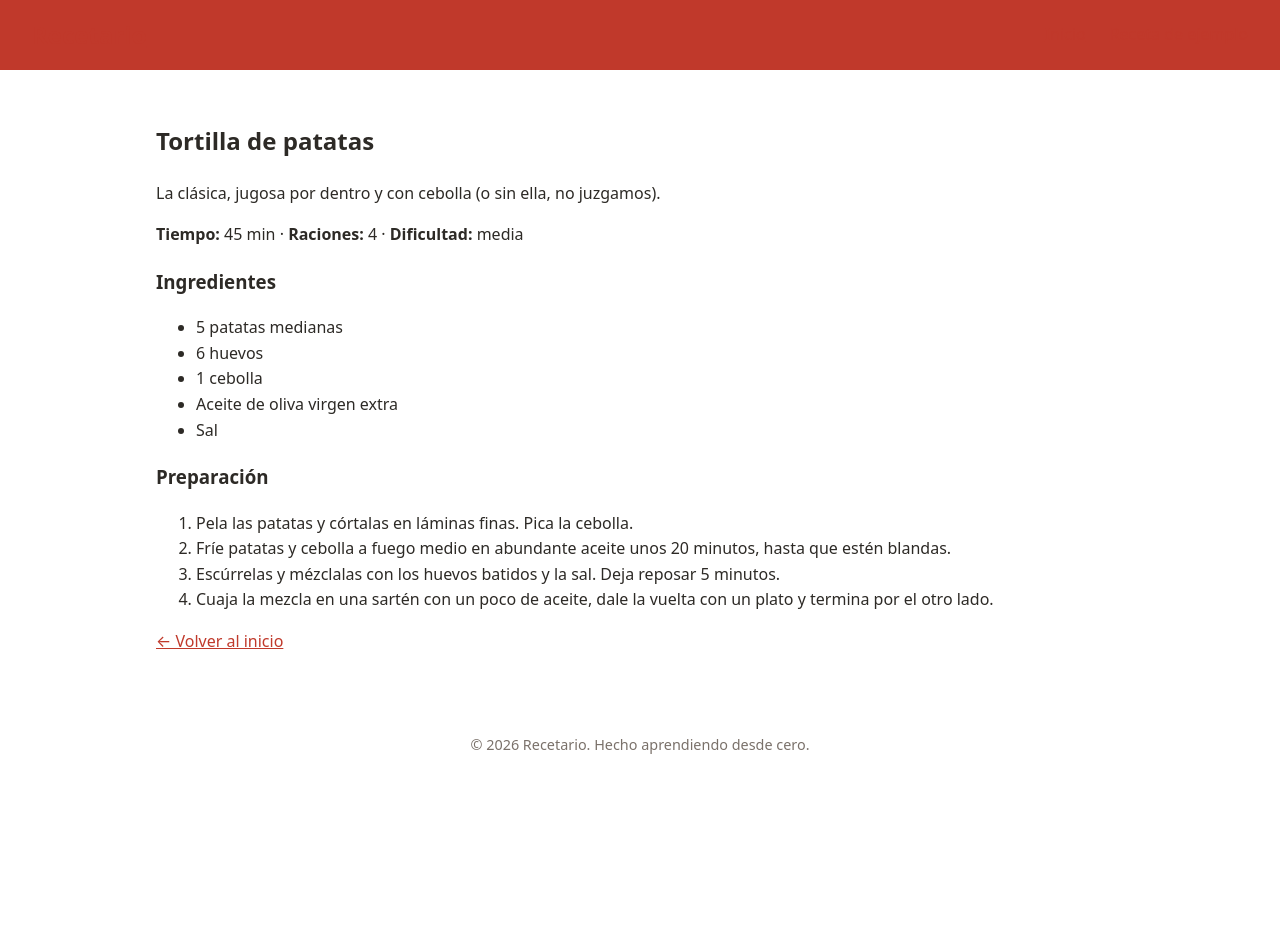
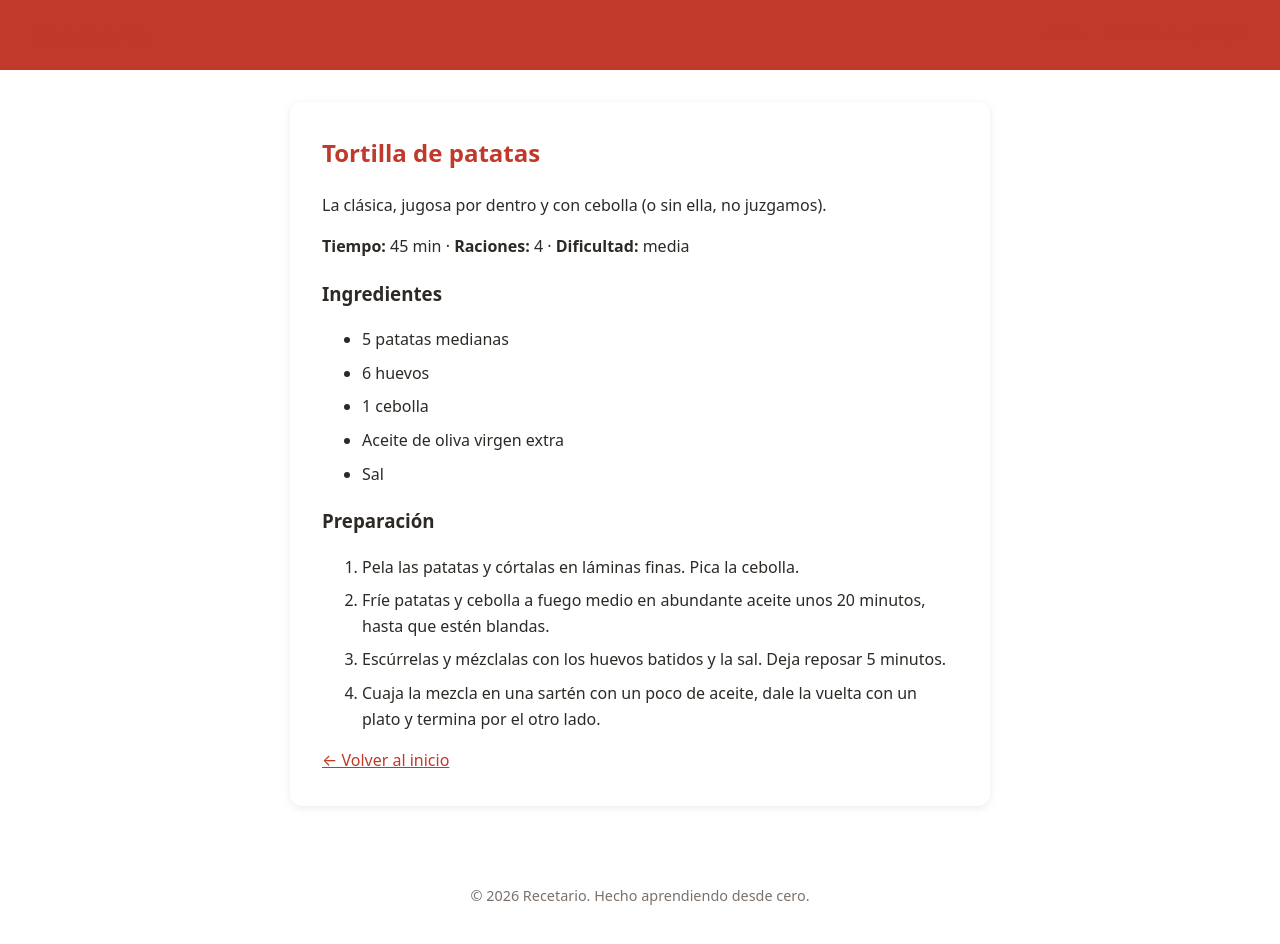
Before and after one commit to juandefullstack/recetario, a plain HTML site: page receta.html in a window 1280 px wide. Before the commit the page ends 802 px from the top, so only its background shows below. Drawn offline with Linux system fonts and the light colour scheme.

Commit message:
Estilos para la página de detalle de receta

```diff
--- a/estilos.css
+++ b/estilos.css
@@ -111,3 +111,22 @@ footer {
 .boton:hover {
     opacity: 0.9;
 }
+
+/* ===== Página de receta ===== */
+.receta {
+    max-width: 700px;
+    margin: 0 auto;
+    background-color: var(--color-tarjeta);
+    border-radius: var(--radio);
+    box-shadow: var(--sombra);
+    padding: 2rem;
+}
+
+.receta h2 {
+    margin-top: 0;
+    color: var(--color-principal);
+}
+
+.receta li {
+    margin-bottom: 0.5rem;
+}
--- a/receta.html
+++ b/receta.html
@@ -17,7 +17,7 @@
     </header>
 
     <main>
-        <article>
+        <article class="receta">
             <h2>Tortilla de patatas</h2>
             <p>La clásica, jugosa por dentro y con cebolla (o sin ella, no juzgamos).</p>
             <p><strong>Tiempo:</strong> 45 min · <strong>Raciones:</strong> 4 · <strong>Dificultad:</strong> media</p>
```
Also changed, not shown: gazpacho.html (+1 -1 lines).
